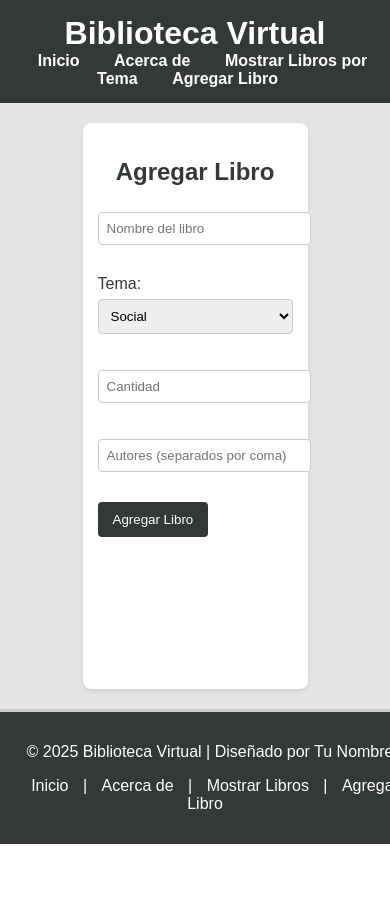
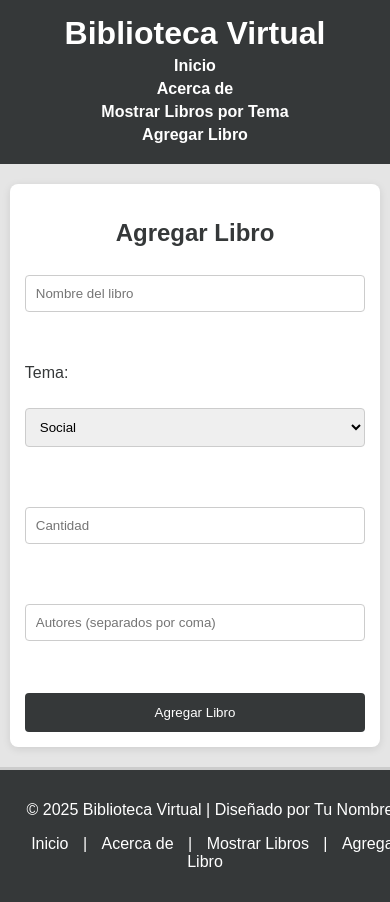
Before and after one commit to Alejandro-git08/semestral, a PHP site: page /agregar.php in a window 390 px wide; the page is wider, and only the part inside the window is pictured. Before the commit the page ends 844 px from the top of that part, so only its background shows below. Run offline with PHP 8.4, Linux system fonts and the light colour scheme.

Commit message:
agregar y mostrar listos

```diff
--- a/css/estilos.css
+++ b/css/estilos.css
@@ -38,18 +38,30 @@ nav a:hover {
     text-decoration: underline;
 }
 
+/* Main se expande y ocupa ancho completo con margen */
 main {
     flex: 1;
-    max-width: 800px;
+    width: 95%;
+    max-width: 1200px;
     margin: 20px auto;
-    padding: 15px;
+    padding: 20px;
     background-color: white;
     border-radius: 8px;
-    box-shadow: 0 2px 5px rgba(0,0,0,0.1);
+    box-shadow: 0 2px 8px rgba(0,0,0,0.1);
+    box-sizing: border-box;
 }
 
+/* Títulos centrados */
 h2 {
     text-align: center;
+    margin-bottom: 20px;
+}
+
+/* Formulario ocupa ancho completo */
+form {
+    width: 100%;
+    display: flex;
+    flex-direction: column;
 }
 
 form input[type="text"],
@@ -57,25 +69,28 @@ form input[type="number"],
 form select,
 form textarea {
     width: 100%;
-    padding: 8px;
-    margin: 6px 0 12px 0;
+    padding: 10px;
+    margin: 8px 0 16px 0;
     border-radius: 4px;
     border: 1px solid #ccc;
+    box-sizing: border-box;
 }
 
 form button {
     background-color: var(--onix);
     color: white;
-    padding: 10px 15px;
+    padding: 12px 20px;
     border: none;
     border-radius: 4px;
     cursor: pointer;
+    align-self: flex-start;
 }
 
 form button:hover {
     background-color: #1f2021;
 }
 
+/* Tabla ocupa todo el ancho */
 table {
     width: 100%;
     border-collapse: collapse;
@@ -83,7 +98,7 @@ table {
 }
 
 table th, table td {
-    padding: 10px;
+    padding: 12px;
     border-bottom: 1px solid #ccc;
     text-align: left;
 }
@@ -97,12 +112,13 @@ table tr:nth-child(even) {
     background-color: #f5f5f5;
 }
 
-/* Footer */
+/* Footer siempre abajo */
 footer {
     background-color: var(--onix);
     color: white;
     text-align: center;
     padding: 15px;
+    margin-top: auto;
     width: 100%;
     border-top: 3px solid #ccc;
 }
@@ -116,3 +132,20 @@ footer a {
 footer a:hover {
     text-decoration: underline;
 }
+
+/* Responsivo */
+@media (max-width: 768px) {
+    main {
+        width: 95%;
+        padding: 15px;
+    }
+
+    nav a {
+        display: block;
+        margin: 5px 0;
+    }
+
+    form button {
+        width: 100%;
+    }
+}
```
